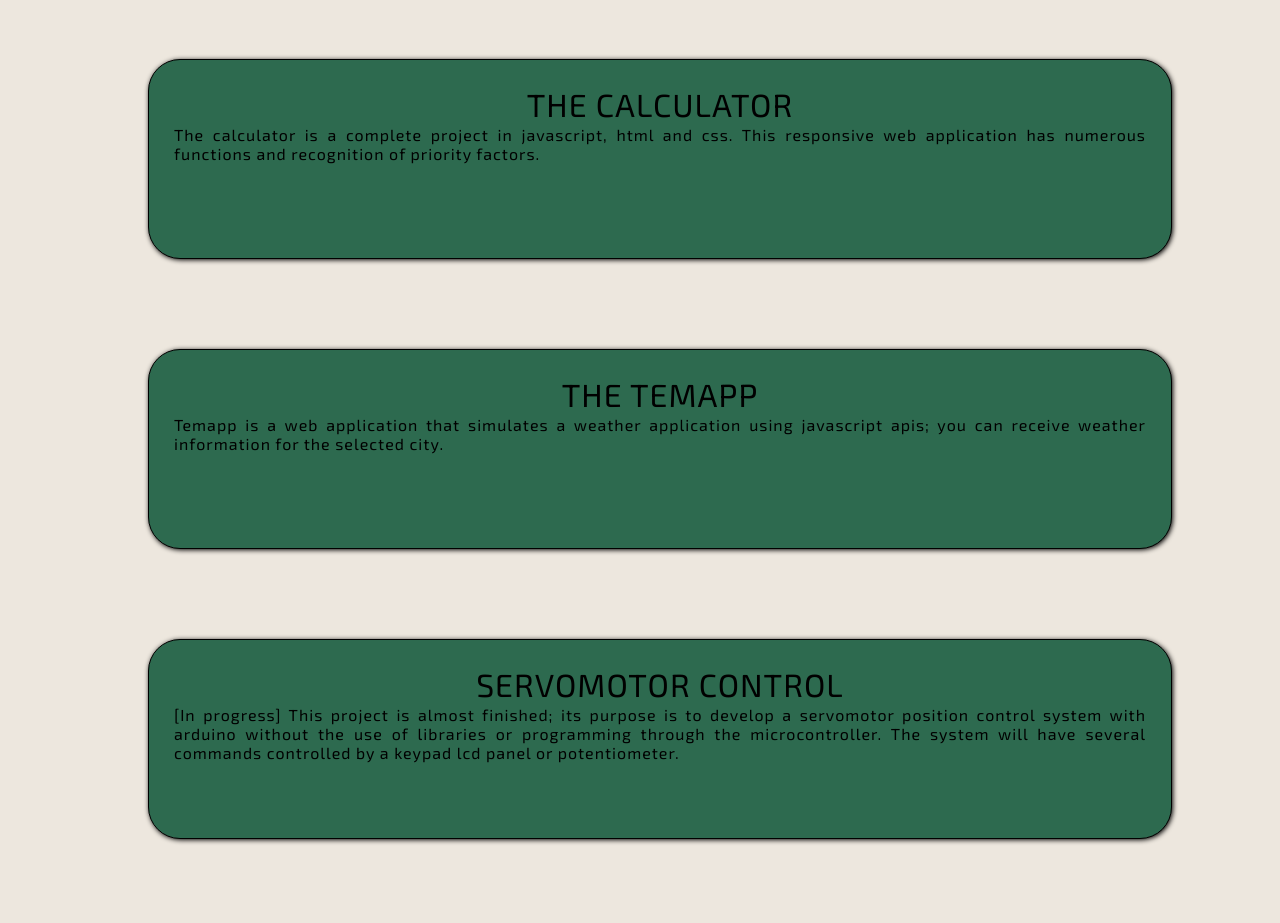
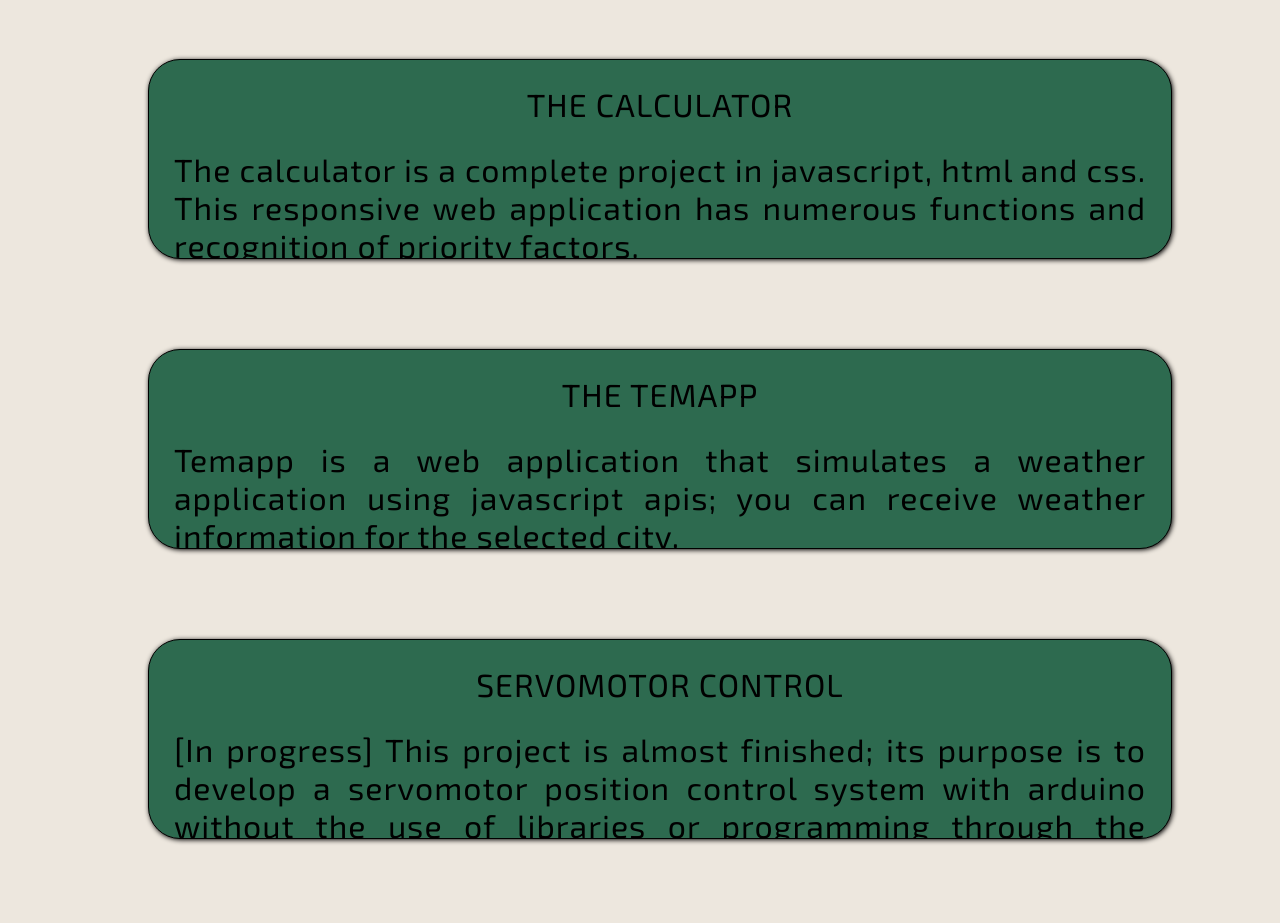
Before and after one commit to DJ4S/lucasbiolley, a plain HTML site: page index.html in a window 1280 px wide. Shown: the part 2260-3183 px from the top of the page. Drawn offline with Linux system fonts and the light colour scheme.

Commit message:
Update styles.css

```diff
--- a/styles.css
+++ b/styles.css
@@ -806,7 +806,8 @@ h7{
   font-family: 'Exo 2', sans-serif;
   text-align: justify;
   margin: 0 auto;
-  font-size: 16px;
+  font-size: 32px;
+  margin-top: 25px;
 }
 /* CONTENEDOR FOOTER ---------------------------------------------------------- */
 
```
